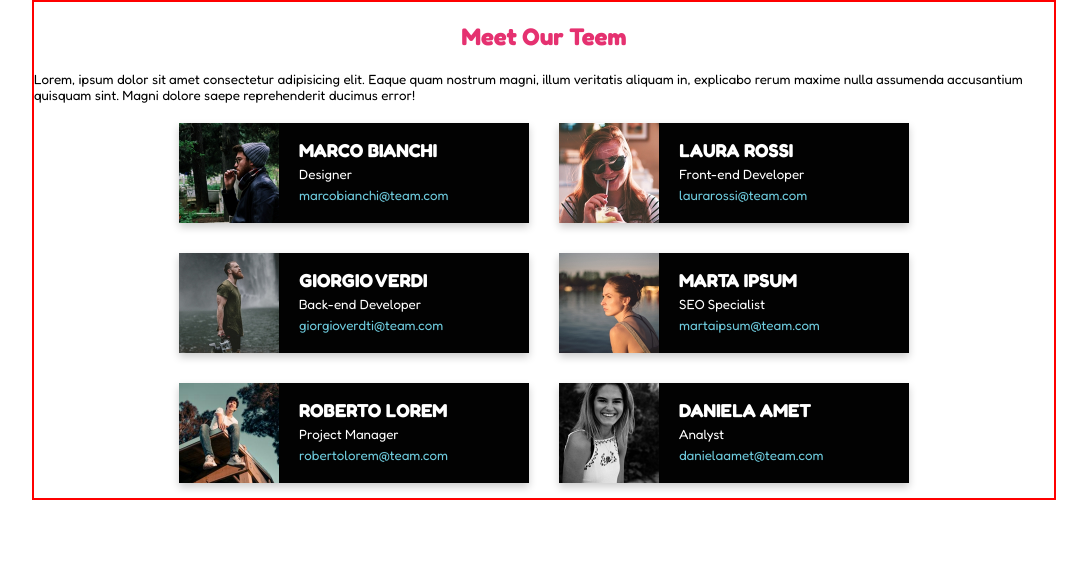
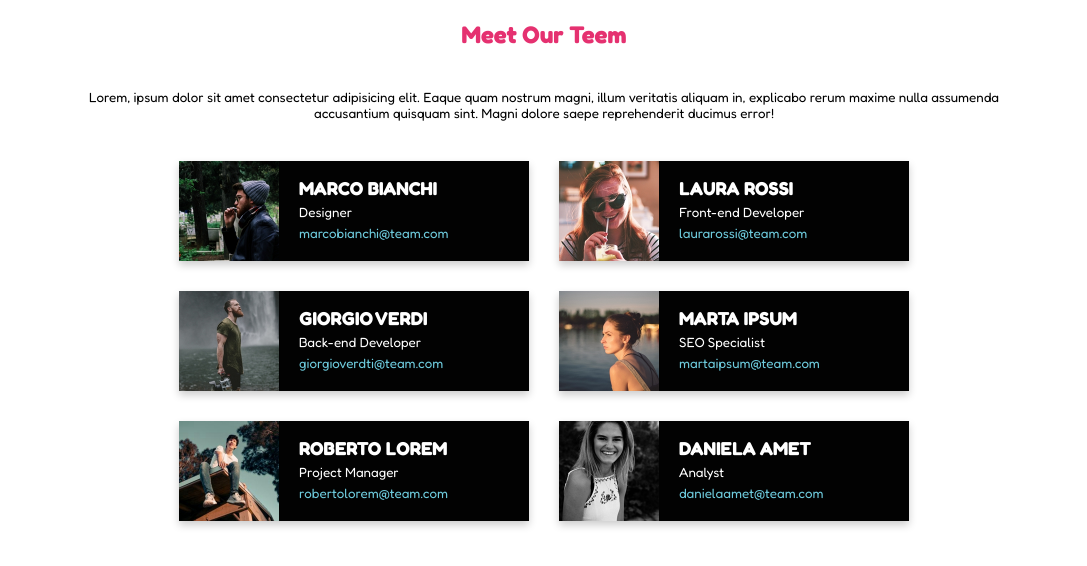
Before and after one commit to andreafulc/html-css-flex-cards, a plain HTML site: page index.html in a window 1280 px wide. Shown: the whole page, without its empty margins (96-1183 px from the left). Drawn offline with Linux system fonts and the light colour scheme.

Commit message:
feat: comment and style

```diff
--- a/css/style.css
+++ b/css/style.css
@@ -4,6 +4,8 @@
     padding: 0;
     box-sizing: border-box;
 }
+
+/* word stlye */
 
 h2{
    text-align: center;
@@ -21,20 +23,24 @@ p {
     font-size: smaller;
 }
 
+.tale {
+  font-size: smaller;
+  font-weight: 400;
+  padding: 20px;
+  text-align: center;
+}
+
+/* font */
 
 body {
   font-family: "Fredoka", serif;
 }
+
 /* layout */
 
 .container {
   width: 80%;
   margin: 0 auto;
-
-
-  /* debug */
-  border: 2px solid red;
-  min-height: 300px;
 }
 
 .row {
--- a/index.html
+++ b/index.html
@@ -13,11 +13,14 @@
     <link rel="stylesheet" href="./css/style.css">
 </head>
 <body>
+    <!-- container -->
     <main class="container">
-       <section>
+
+    <!-- title and tale -->
+    <section>
         <h2>Meet Our Teem</h2>
-       <p>Lorem, ipsum dolor sit amet consectetur adipisicing elit. Eaque quam nostrum magni, illum veritatis aliquam in, explicabo rerum maxime nulla assumenda accusantium quisquam sint. Magni dolore saepe reprehenderit ducimus error!</p>
-         </section>
+        <p class="tale">Lorem, ipsum dolor sit amet consectetur adipisicing elit. Eaque quam nostrum magni, illum veritatis aliquam in, explicabo rerum maxime nulla assumenda accusantium quisquam sint. Magni dolore saepe reprehenderit ducimus error!</p>
+    </section>
 
         <section>
             <div class="row">
```
